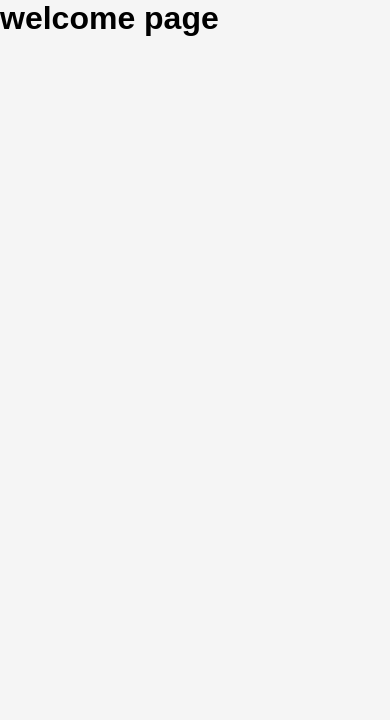
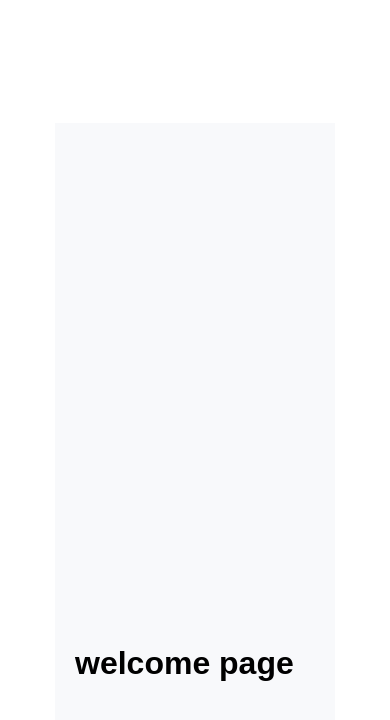
Before and after one commit to saikrishnamamidi2003/Popx-UI, a React (Vite) app: page / in a window 390 px wide. Shown: the top 720 px of the page. Built offline with nearby package versions, Linux system fonts and the light colour scheme.

Commit message:
Add mobile frame layout centered on webpage

```diff
--- a/src/App.jsx
+++ b/src/App.jsx
@@ -6,12 +6,14 @@ import AccountSeting from "./pages/AccountSettings"
 function App(){
   return(
     <BrowserRouter>
+   < div className = "mobile-frame">
     <Routes>
       <Route path = "/" element = {<Welcome/>} />
       <Route path = "/createAccount" element = {<CreateAccount/>} />
       <Route path = "/AccountSetting" element = {<AccountSeting/>} />
 
     </Routes>
+    </div>
     </BrowserRouter>
   );
 }
--- a/src/styles/index.css
+++ b/src/styles/index.css
@@ -4,7 +4,20 @@
   box-sizing: border-box;
 }
 body{
-  font-family: Arial, sans-serif;
-  background: #f5f5f5;;
-
+  font-family: "Rubik", sans-serif;
+  background: white;
+  display:flex;
+  justify-content: center;
+  align-items: center;
+  height: 100vh;
 }
+.mobile-frame{
+  width: 280px;
+  height: 599px;
+  background: #f8f9fb;
+  display: flex;
+  flex-direction: column;
+  justify-content: flex-end;
+  padding: 40px 20px;
+  box-sizing: border-box;
+}
```
